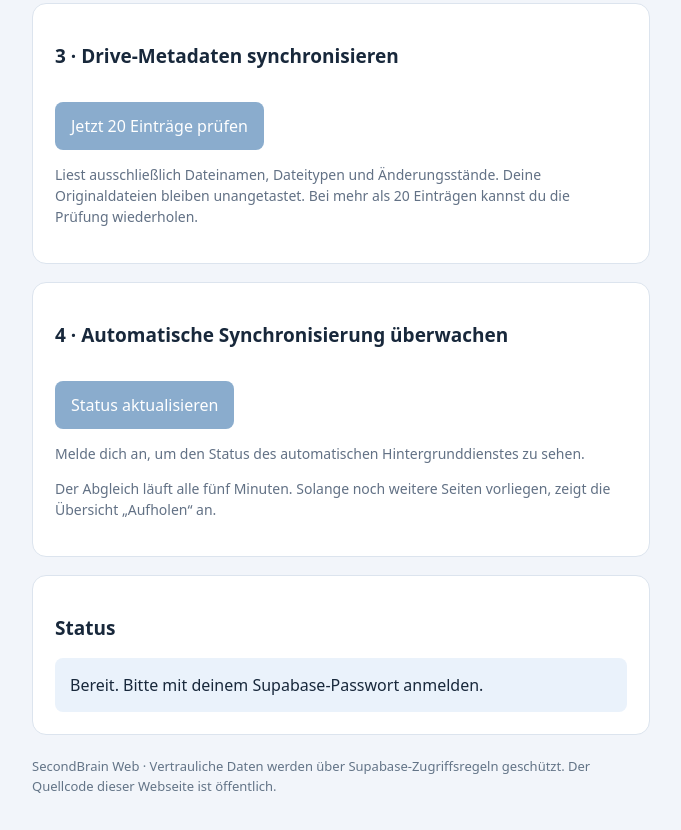
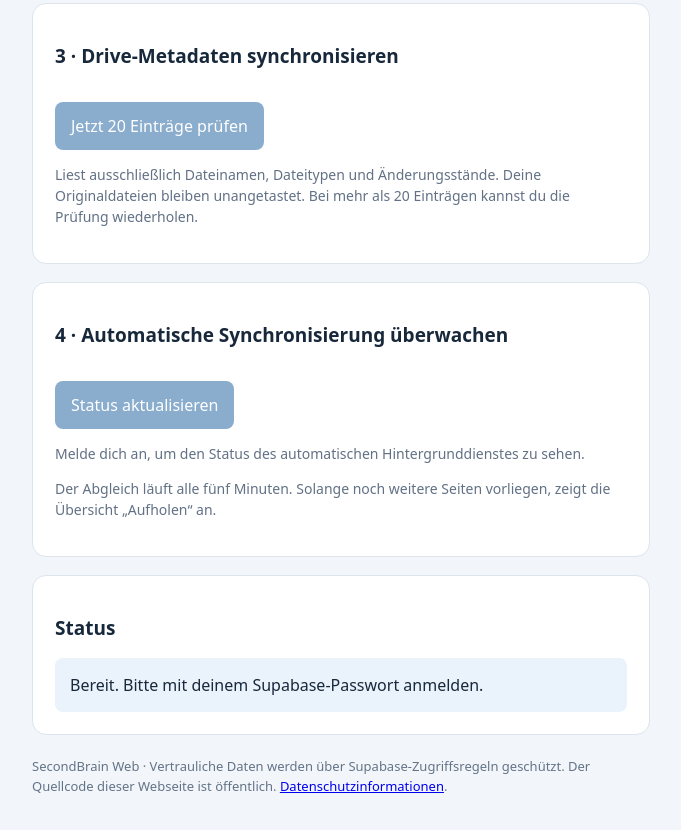
Before and after one commit to Dudding-Lab/SecondBrain-Web, a plain HTML site: page index.html in a window 1280 px wide. Shown: the part 841-1671 px from the top of the page, without its empty margins (299-980 px from the left). Drawn offline with Linux system fonts and the light colour scheme.

Commit message:
Link privacy information from SecondBrain frontend

```diff
--- a/index.html
+++ b/index.html
@@ -14,7 +14,7 @@
 <button id="login" type="submit">Anmelden</button></form><p class="small">Passwort und Sitzungstoken werden nicht dauerhaft gespeichert. Die Website benutzt nur den öffentlichen Supabase-Schlüssel.</p></section>
 <section><h2>2 · Google Drive autorisieren</h2><button id="connect" type="button" disabled>Mit Google Drive verbinden</button><p class="small">Voraussetzung: GOOGLE_OAUTH_CLIENT_ID und GOOGLE_OAUTH_CLIENT_SECRET sind in Supabase Secrets hinterlegt.</p></section>
 <section><h2>3 · Drive-Metadaten synchronisieren</h2><button id="sync" type="button" disabled>Jetzt 20 Einträge prüfen</button><p class="small">Liest ausschließlich Dateinamen, Dateitypen und Änderungsstände. Deine Originaldateien bleiben unangetastet. Bei mehr als 20 Einträgen kannst du die Prüfung wiederholen.</p></section><section><h2>4 · Automatische Synchronisierung überwachen</h2><button type="button" id="healthRefresh" disabled>Status aktualisieren</button><p id="health" class="small" role="status" aria-live="polite">Melde dich an, um den Status des automatischen Hintergrunddienstes zu sehen.</p><p class="small">Der Abgleich läuft alle fünf Minuten. Solange noch weitere Seiten vorliegen, zeigt die Übersicht „Aufholen“ an.</p></section><section><h2>Status</h2><div id="status" role="status" aria-live="polite">Seite geladen. JavaScript wird geprüft …</div></section>
-<footer>SecondBrain Web · Vertrauliche Daten werden über Supabase-Zugriffsregeln geschützt. Der Quellcode dieser Webseite ist öffentlich.</footer>
+<footer>SecondBrain Web · Vertrauliche Daten werden über Supabase-Zugriffsregeln geschützt. Der Quellcode dieser Webseite ist öffentlich. <a href="./privacy.html">Datenschutzinformationen</a>.</footer>
 </main>
 <script>
 (()=>{
```
